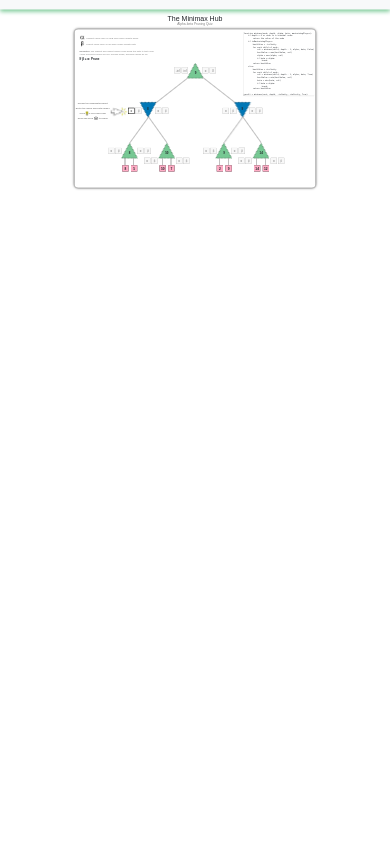
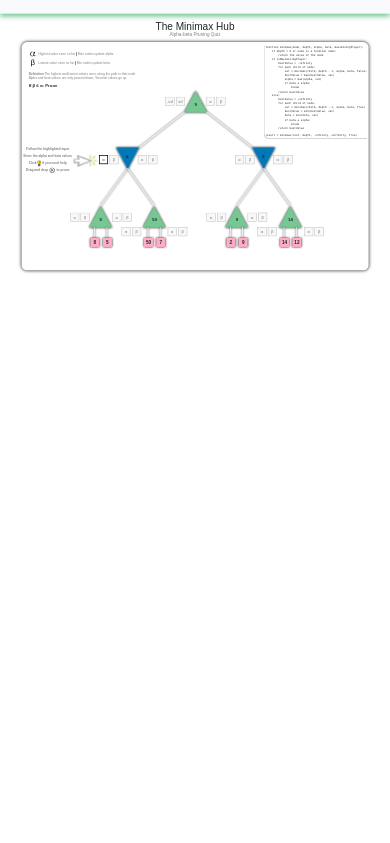
Before and after one commit to whirleyt/MinimaxTutorial, a Flask app: page /alphabetaQuiz in a window 390 px wide; the page is wider, and only the part inside the window is pictured. Shown: the top 843 px of that part. After the commit the page ends 273 px from the top of that part, so only its background shows below. Run offline with Flask 2, Linux system fonts and the light colour scheme; some libraries are stand-ins or nearby versions.

Commit message:
Mobile zoom edit

```diff
--- a/static/minimax-quiz/alphabetaQuiz.css
+++ b/static/minimax-quiz/alphabetaQuiz.css
@@ -640,9 +640,9 @@ input[type="text"]:focus {
 
 @media only screen and (max-width: 994px) {
     html, body {
-        transform: scale(0.5);
+        transform: scale(0.6);
         transform-origin: 0 0;
-        width: 200%;
-        height: 200%;
+        width: 166.667%;
+        height: 166.667%;
     }
 }
--- a/static/minimax-quiz/minimaxBasicsQuiz.css
+++ b/static/minimax-quiz/minimaxBasicsQuiz.css
@@ -153,10 +153,10 @@
 
 @media only screen and (max-width: 994px) {
     html, body {
-        transform: scale(0.5);
+        transform: scale(0.6);
         transform-origin: 0 0;
-        width: 200%;
-        height: 200%;
+        width: 166.667%;
+        height: 166.667%;
     }
 }
 
--- a/static/minimax-tutorials/alphabetaMain.css
+++ b/static/minimax-tutorials/alphabetaMain.css
@@ -481,9 +481,9 @@
 
 @media only screen and (max-width: 985px) {
     html, body {
-        transform: scale(0.5);
+        transform: scale(0.6);
         transform-origin: 0 0;
-        width: 200%;
-        height: 200%;
+        width: 166.667%;
+        height: 166.667%;
     }
 }
```
